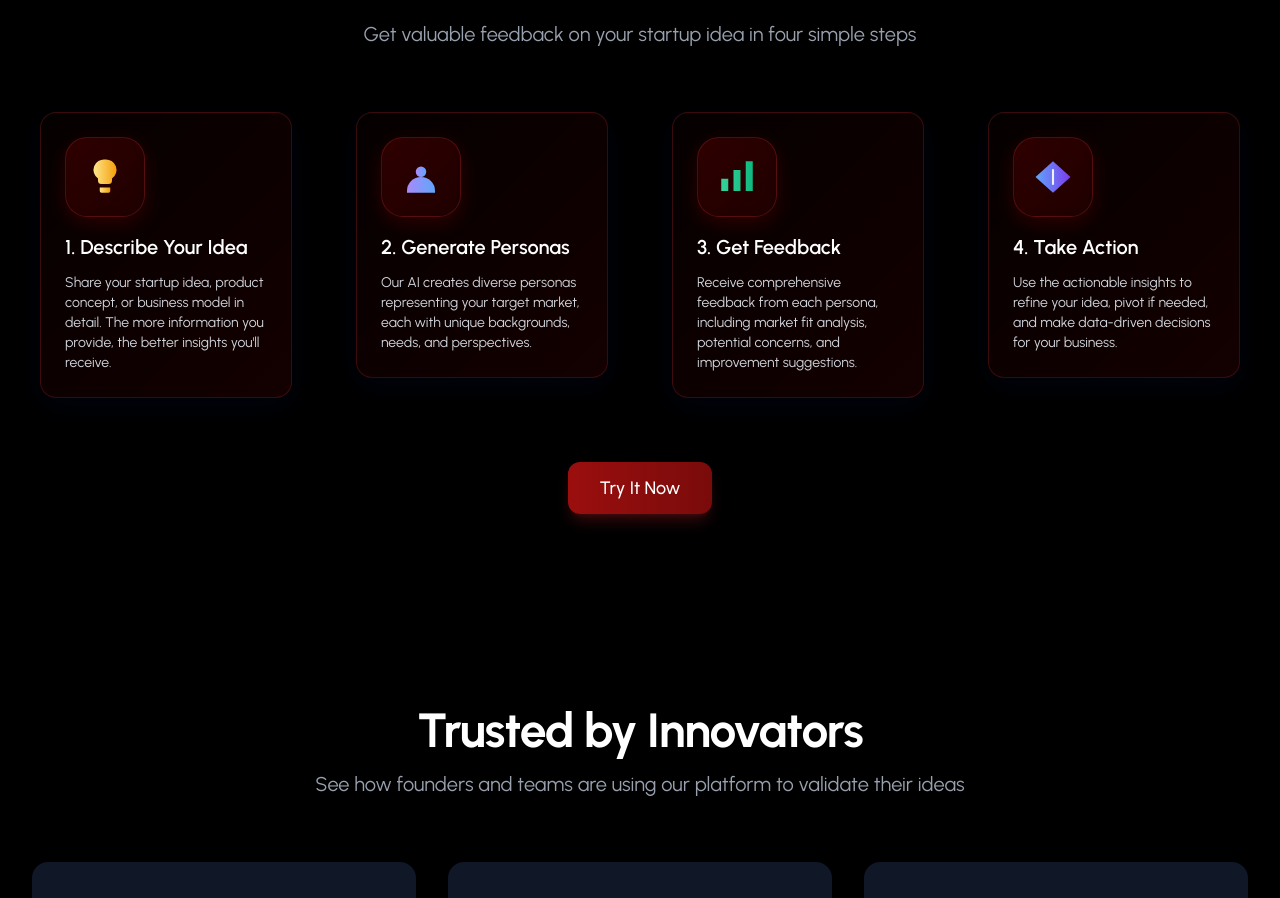
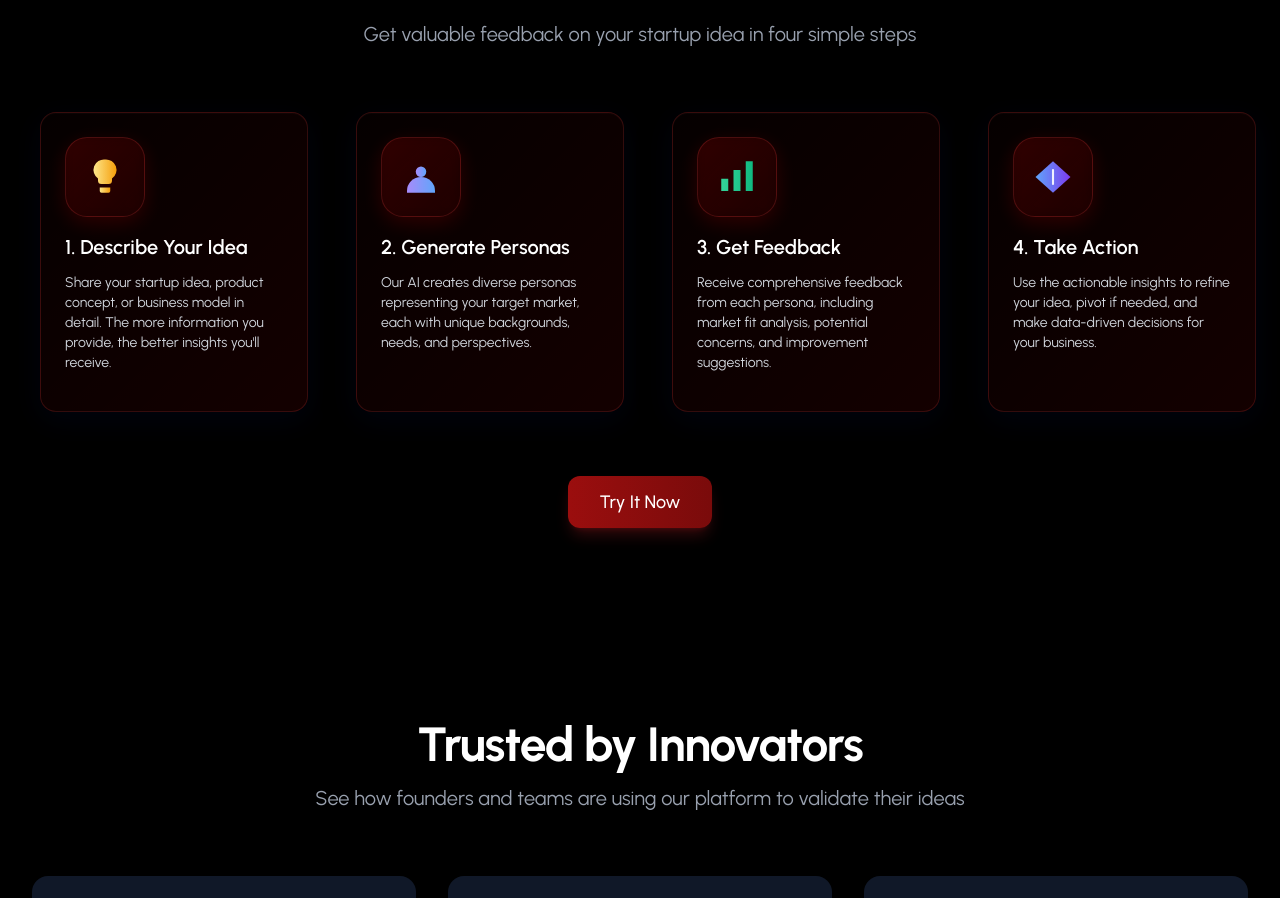
Before and after one commit to capy-on-caffeine/townsfolk-frontend, a Next.js app: page / in a window 1280 px wide. Shown: the part 1852-2750 px from the top of the page. Built offline with nearby package versions, Linux system fonts and the light colour scheme; no server answers.

Commit message:
changed div size of the how it works section

```diff
--- a/src/components/HowItWorks.tsx
+++ b/src/components/HowItWorks.tsx
@@ -125,14 +125,15 @@ export function HowItWorks() {
                                 whileInView={{ opacity: 1, y: 0 }}
                                 viewport={{ once: true }}
                                 transition={{ duration: 0.5, delay: index * 0.1 }}
-                                className='relative'
+                                className='relative h-full'
                             >
-                                {/* glassmorphic card with red glassy border; text left-aligned */}
                                 <div
-                                    className='p-6 mx-2 rounded-2xl overflow-hidden flex flex-col items-start text-left'
+                                    className='p-6 mx-2 rounded-2xl overflow-hidden flex flex-col items-start text-left h-full'
                                     style={{
+                                        minHeight: '300px', // Set fixed minimum height
+                                        width: '100%', // Ensure full width
                                         background:
-                                            'linear-gradient(315deg, rgba(255,0,0,0.08), rgba(255,0,0,0.02))', // Inverted red gradient
+                                            'linear-gradient(315deg, rgba(255,0,0,0.08), rgba(255,0,0,0.02))',
                                         border: '1px solid rgba(255,70,70,0.18)',
                                         boxShadow:
                                             '0 8px 30px rgba(2,6,23,0.6), inset 0 1px 0 rgba(255,255,255,0.02)',
@@ -171,7 +172,7 @@ export function HowItWorks() {
                                     <h3 className='text-xl font-semibold text-white mb-3 w-full'>
                                         {step.title}
                                     </h3>
-                                    <p className='text-gray-300 text-sm w-full'>{step.description}</p>
+                                    <p className='text-gray-300 text-sm w-full flex-grow'>{step.description}</p>
                                 </div>
                             </motion.div>
                         ))}
```
